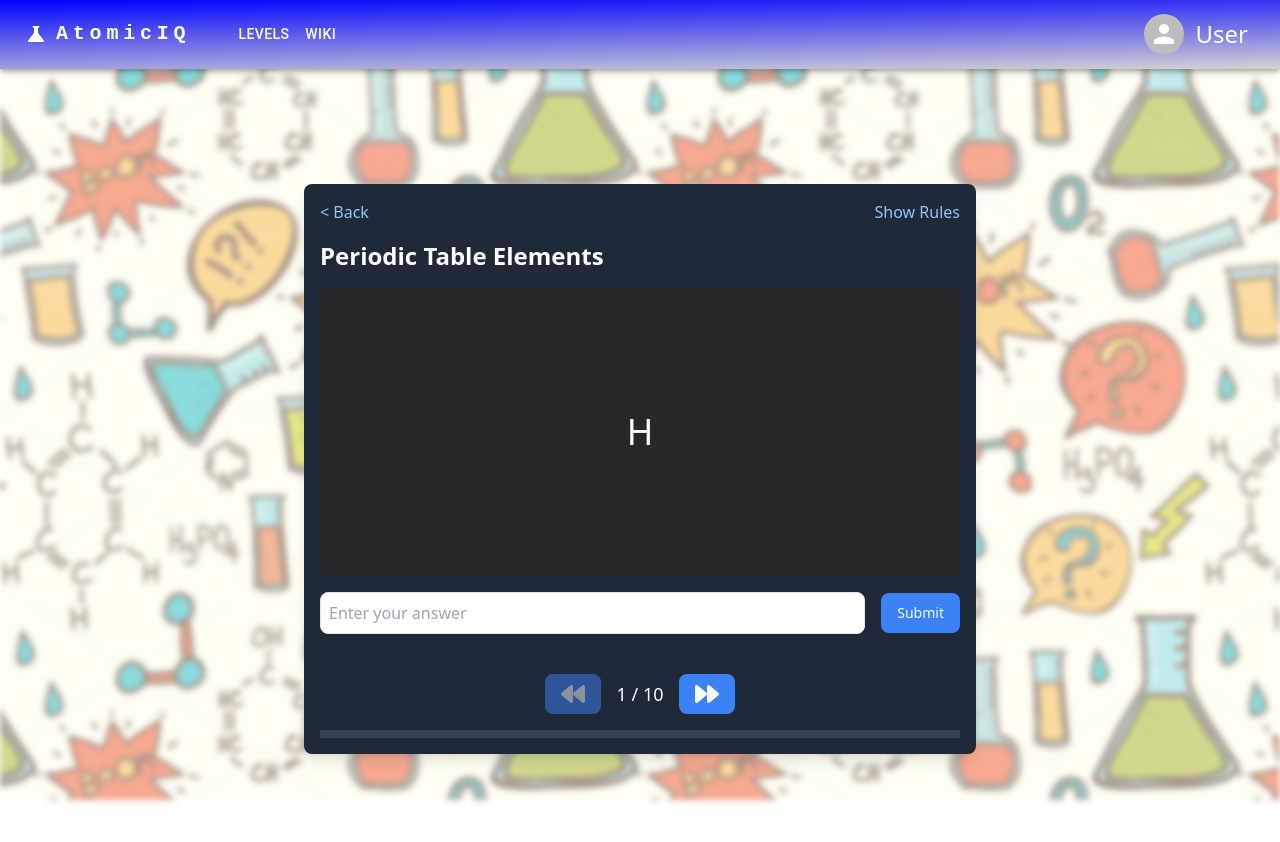
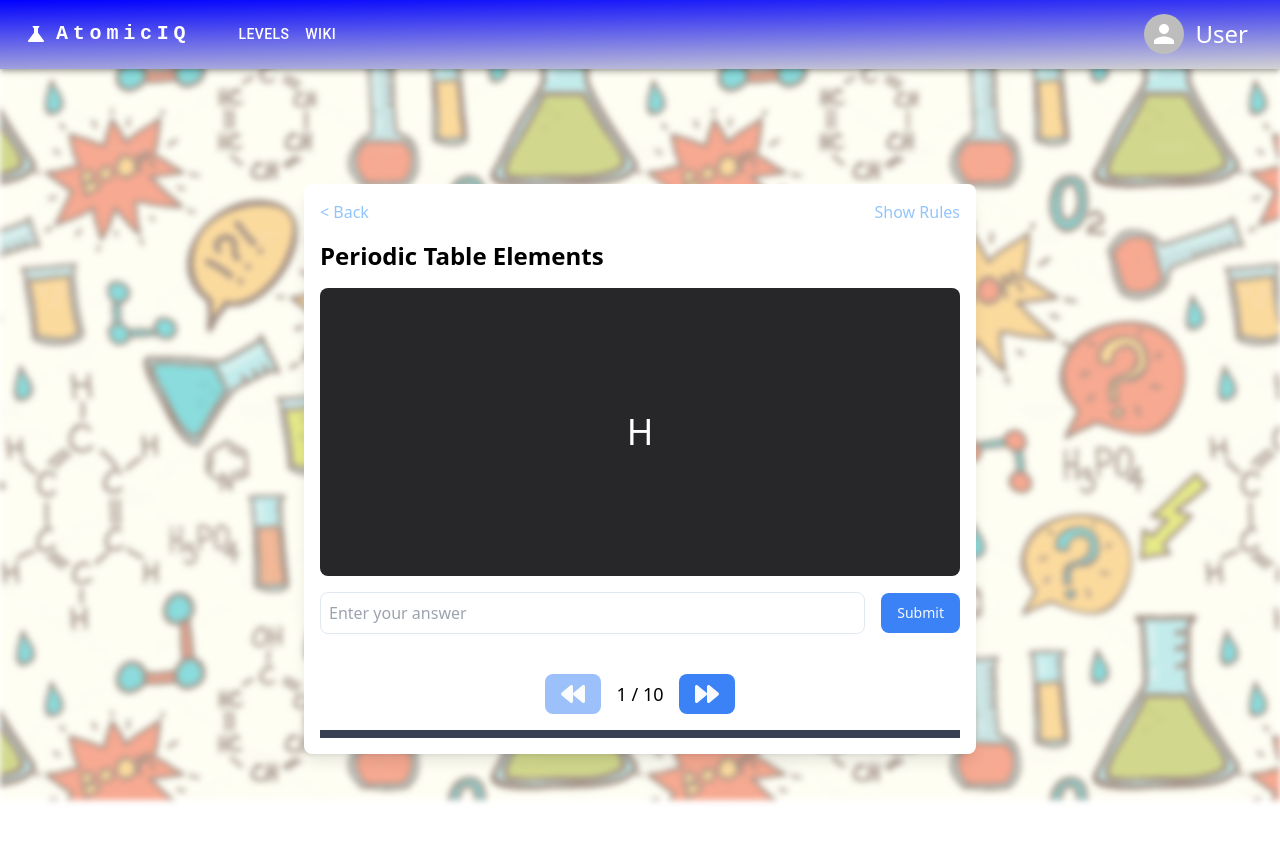
Before and after one commit to swu628/se701-project-React-AtomicIQ, a React (Vite) app in the folder Frontend/: page /flashcard in a window 1280 px wide. Shown: the top 842 px of the page. Built offline with nearby package versions, Linux system fonts and the light colour scheme.

Commit message:
Updated FlashCard styling

```diff
--- a/Frontend/src/Pages/FlashCard.tsx
+++ b/Frontend/src/Pages/FlashCard.tsx
@@ -155,7 +155,7 @@ const FlashCard = ({ cardData }: FlashcardProps) => {
 
   return (
     <div className="flex flex-col items-center justify-center min-h-screen text-white space-y-4">
-      <div className="w-full max-w-2xl p-4 bg-gray-800 rounded-lg shadow-lg relative z-10">
+      <div className="w-full max-w-2xl p-4 bg-white rounded-lg shadow-lg relative z-10">
         <div className="flex justify-between mb-4">
           <button
             onClick={() => window.history.back()}
@@ -167,7 +167,7 @@ const FlashCard = ({ cardData }: FlashcardProps) => {
             Show Rules
           </button>
         </div>
-        <h1 className="text-2xl font-bold mb-4">Periodic Table Elements</h1>
+        <h1 className="text-2xl font-bold mb-4 text-black">Periodic Table Elements</h1>
         <div className="flip-card w-full h-72">
           <motion.div
             className={`flip-card-inner w-full h-full cursor-pointer ${
@@ -185,7 +185,7 @@ const FlashCard = ({ cardData }: FlashcardProps) => {
           >
             {!isFlipped ? (
               <div className="flip-card-front w-full h-full bg-zinc-800 rounded-lg p-4 flex justify-center items-center">
-                <div className="text-3xl sm:text-4xl">
+                <div className="text-3xl sm:text-4xl text-white">
                   {currentCard.frontSide}
                 </div>
               </div>
@@ -194,7 +194,7 @@ const FlashCard = ({ cardData }: FlashcardProps) => {
                 className="flip-card-back w-full h-full bg-zinc-800 rounded-lg p-4 flex justify-center items-center"
                 style={{ transform: "rotateY(180deg)" }}
               >
-                <div className="text-3xl sm:text-4xl">{cardBack}</div>
+                <div className="text-3xl sm:text-4xl text-white">{cardBack}</div>
               </div>
             )}
           </motion.div>
@@ -248,7 +248,7 @@ const FlashCard = ({ cardData }: FlashcardProps) => {
           >
             <FaBackward className="size-6" />
           </Button>
-          <div className="text-lg">
+          <div className="text-lg text-black">
             {currentIndex + 1} / {total}
           </div>
           <Button
```
